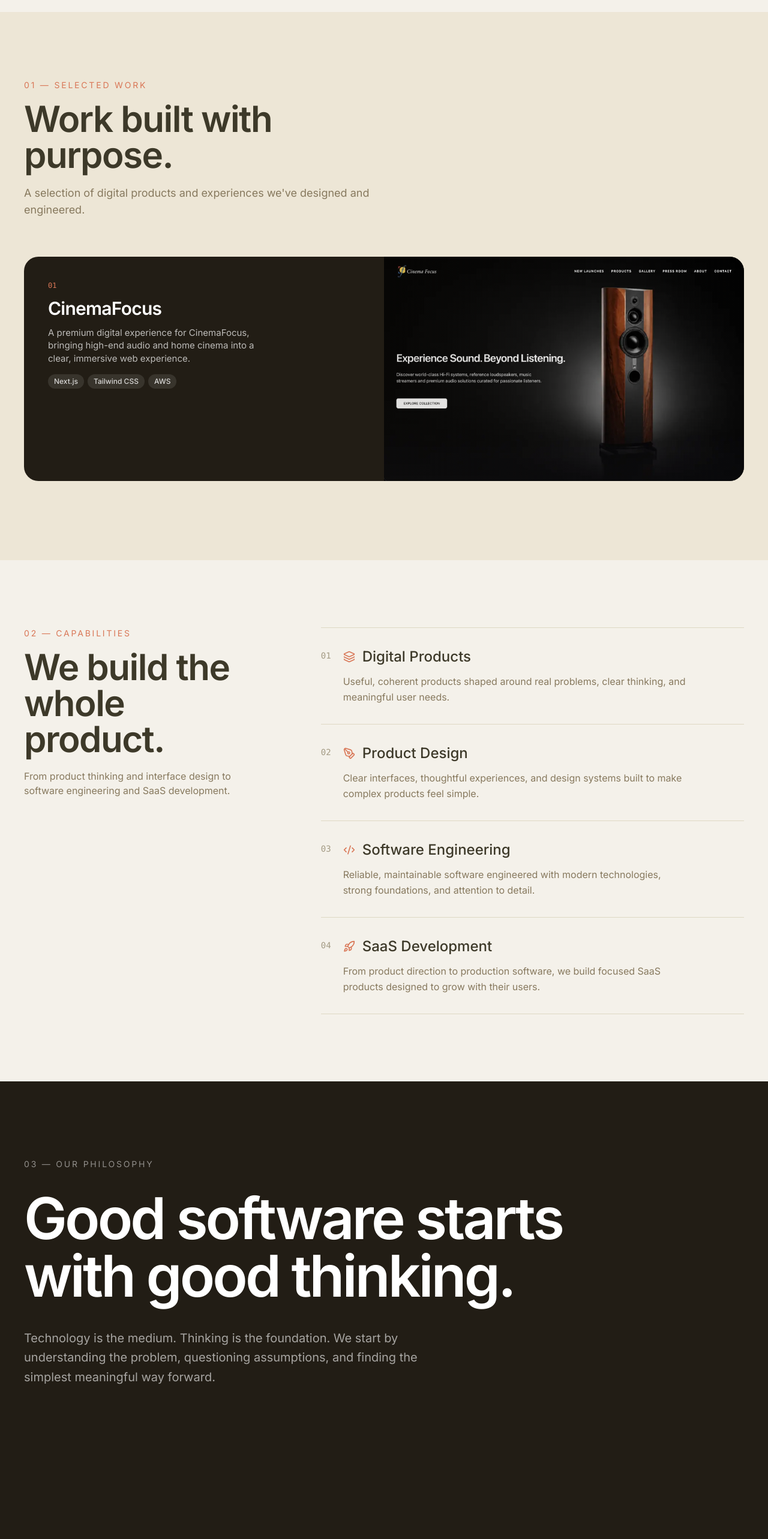
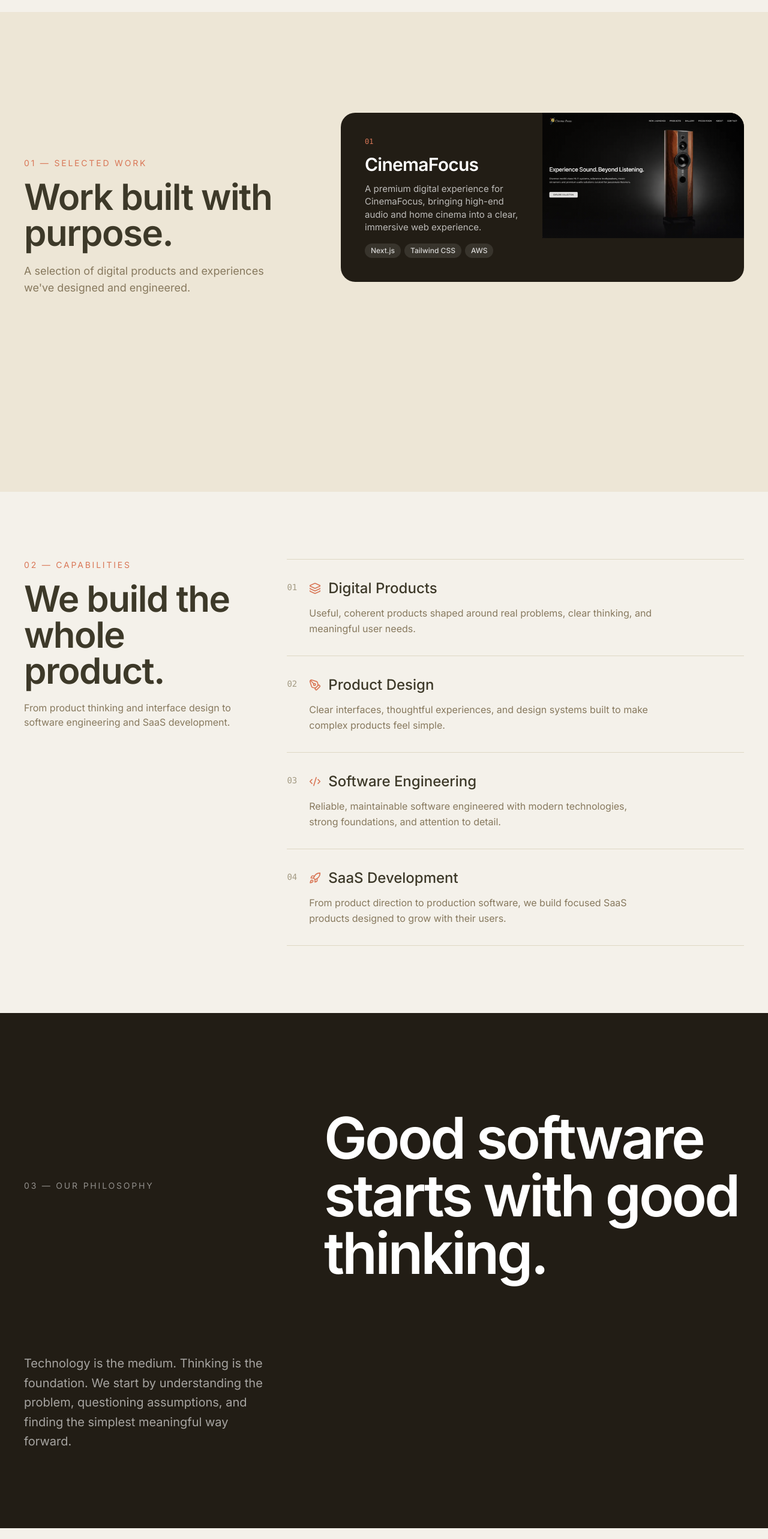
Before and after one commit to sameerthedeveloper/cogniheim, a Next.js app: page / in a window 1280 px wide. Shown: the part 780-3346 px from the top of the page at 60% size. Built offline with nearby package versions, Linux system fonts and the light colour scheme.

Commit message:
Improve responsive section grids

```diff
--- a/app/page.jsx
+++ b/app/page.jsx
@@ -553,7 +553,7 @@ export default function Home() {
           "
         >
 
-          <div className="mx-auto max-w-wide">
+          <div className="mx-auto grid max-w-wide gap-12 lg:grid-cols-[0.8fr_1.2fr] lg:items-end lg:gap-20">
 
             <div className="max-w-2xl">
 
@@ -582,7 +582,7 @@ export default function Home() {
             </div>
 
 
-            <div className="mt-16">
+            <div className="lg:pb-1">
 
               <WorkGrid work={WORK} />
 
@@ -614,8 +614,9 @@ export default function Home() {
               grid
               max-w-wide
               gap-12
-              lg:grid-cols-[1fr_1.7fr]
+              lg:grid-cols-[0.8fr_1.7fr]
               lg:gap-20
+              lg:items-start
             "
           >
 
@@ -741,7 +742,7 @@ export default function Home() {
           "
         >
 
-          <div className="mx-auto max-w-wide">
+          <div className="mx-auto grid max-w-wide gap-12 lg:grid-cols-[0.75fr_1.25fr] lg:items-center lg:gap-20">
 
             <p className="text-sm tracking-[0.2em] text-white/50">
               03 — {PHILOSOPHY.eyebrow}
@@ -817,7 +818,7 @@ export default function Home() {
             </h2>
 
 
-            <div className="mt-20 grid gap-0 md:grid-cols-2">
+            <div className="mt-20 grid gap-x-10 gap-y-0 md:grid-cols-2 lg:gap-x-16">
 
               {PROCESS.map(
                 ({ number, title, body, icon: Icon }) => (
@@ -895,7 +896,7 @@ export default function Home() {
           "
         >
 
-          <div className="mx-auto max-w-wide">
+          <div className="mx-auto grid max-w-wide gap-10 lg:grid-cols-[1fr_1.2fr] lg:items-end lg:gap-20">
 
             <p className="text-sm tracking-[0.2em] text-accent">
               05 — {LABS.eyebrow}
@@ -936,6 +937,7 @@ export default function Home() {
                 text-accent
                 transition-opacity
                 hover:opacity-70
+                lg:justify-self-end
               "
             >
               {LABS.action.label}
@@ -969,7 +971,7 @@ export default function Home() {
               grid
               max-w-wide
               gap-12
-              lg:grid-cols-[1fr_1.5fr]
+              lg:grid-cols-[0.75fr_1.5fr]
               lg:gap-20
             "
           >
@@ -1047,7 +1049,7 @@ export default function Home() {
               Clear answers about Cogniheim.
             </h2>
 
-            <div className="mt-12 grid gap-6 lg:grid-cols-2">
+            <div className="mt-12 grid gap-5 md:grid-cols-2 xl:grid-cols-3">
               {FAQ_ITEMS.map((item) => (
                 <div key={item.question} className="rounded-2xl border border-line bg-white/30 p-6">
                   <h3 className="text-xl font-medium text-ink">{item.question}</h3>
```
